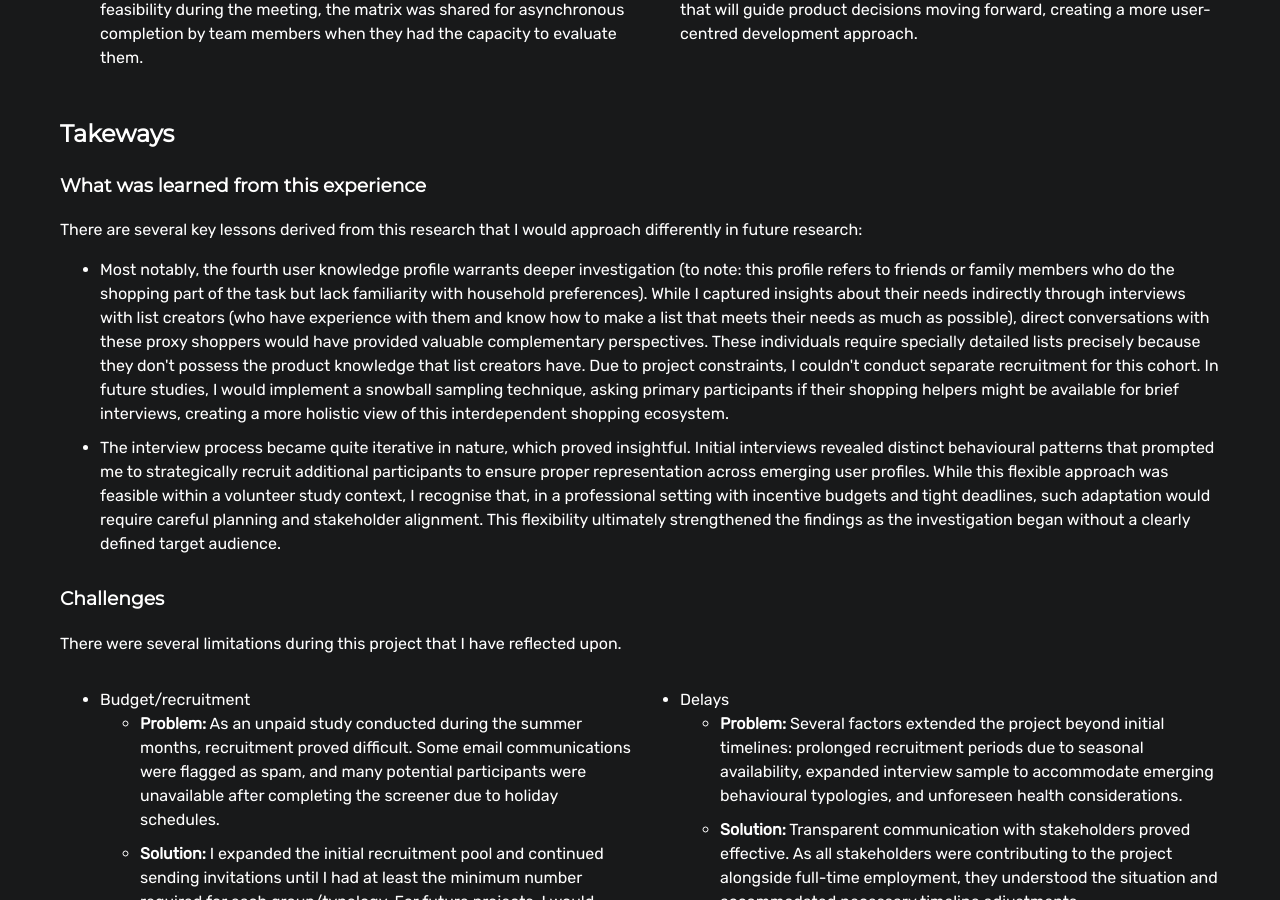
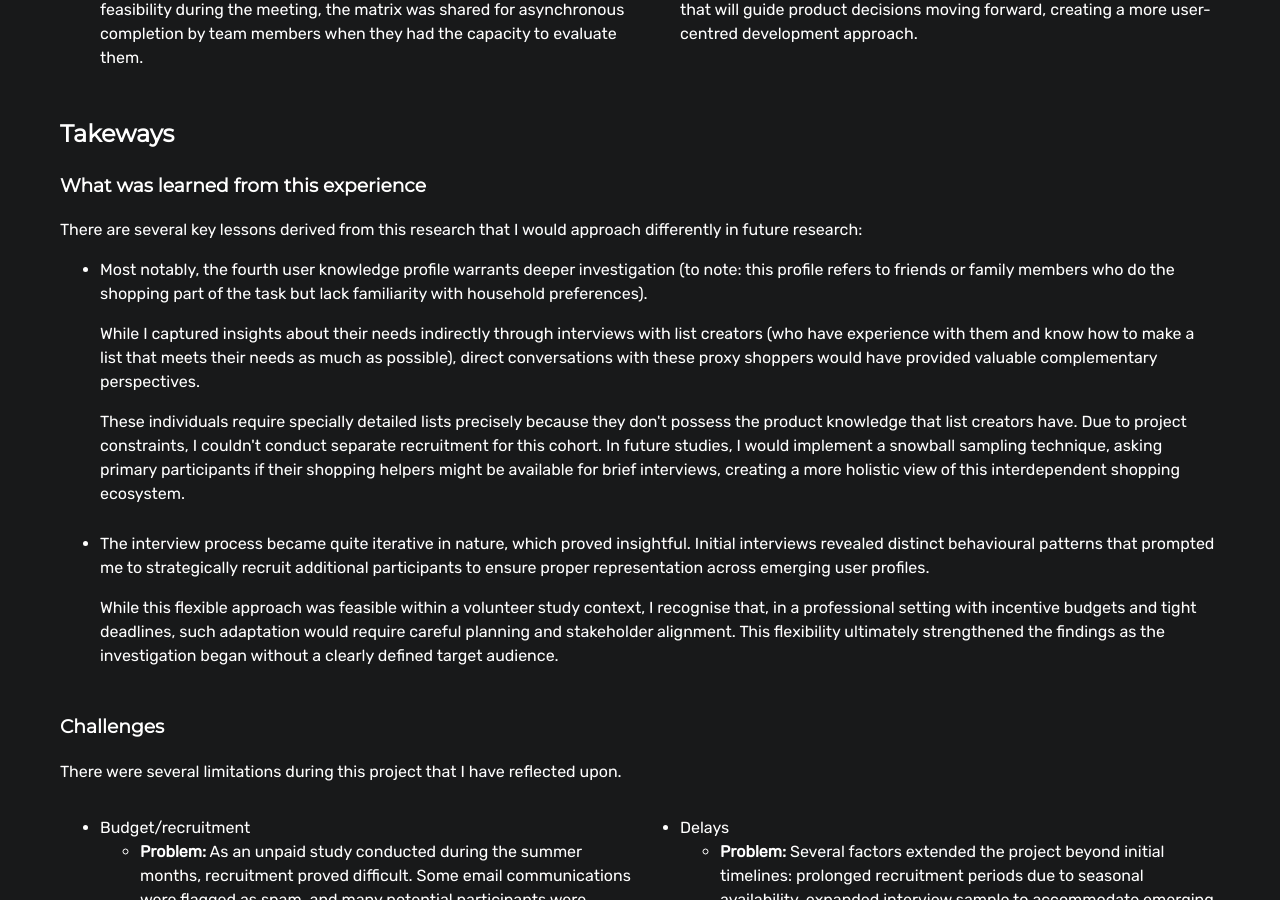
Before and after one commit to analuciacoimbra/analuciacoimbra.github.io, a Jekyll site: the page built from shoppingpreparation.html, in a window 1280 px wide and 900 px high, scrolled down 7142 px. Built offline with Jekyll 4.4.1, drawn with Linux system fonts in a browser that asks for light colours.

```diff
--- a/shoppingpreparation.html
+++ b/shoppingpreparation.html
@@ -934,28 +934,31 @@ layout: default
       Most notably, the fourth user knowledge profile warrants deeper
       investigation (to note: this profile refers to friends or family members
       who do the shopping part of the task but lack familiarity with household
-      preferences). While I captured insights about their needs indirectly
+      preferences).
+      <p>While I captured insights about their needs indirectly
       through interviews with list creators (who have experience with them and
       know how to make a list that meets their needs as much as possible),
       direct conversations with these proxy shoppers would have provided
-      valuable complementary perspectives. These individuals require specially
+      valuable complementary perspectives.</p>
+      <p>These individuals require specially
       detailed lists precisely because they don't possess the product knowledge
       that list creators have. Due to project constraints, I couldn't conduct
       separate recruitment for this cohort. In future studies, I would implement
       a snowball sampling technique, asking primary participants if their
       shopping helpers might be available for brief interviews, creating a more
-      holistic view of this interdependent shopping ecosystem.
+      holistic view of this interdependent shopping ecosystem.</p>
     </li>
     <li>
       The interview process became quite iterative in nature, which proved
       insightful. Initial interviews revealed distinct behavioural patterns that
       prompted me to strategically recruit additional participants to ensure
-      proper representation across emerging user profiles. While this flexible
+      proper representation across emerging user profiles.
+      <p>While this flexible
       approach was feasible within a volunteer study context, I recognise that,
       in a professional setting with incentive budgets and tight deadlines, such
       adaptation would require careful planning and stakeholder alignment. This
       flexibility ultimately strengthened the findings as the investigation
-      began without a clearly defined target audience.
+      began without a clearly defined target audience.</p>
     </li>
   </ul>
   <h3>Challenges</h3>
```
